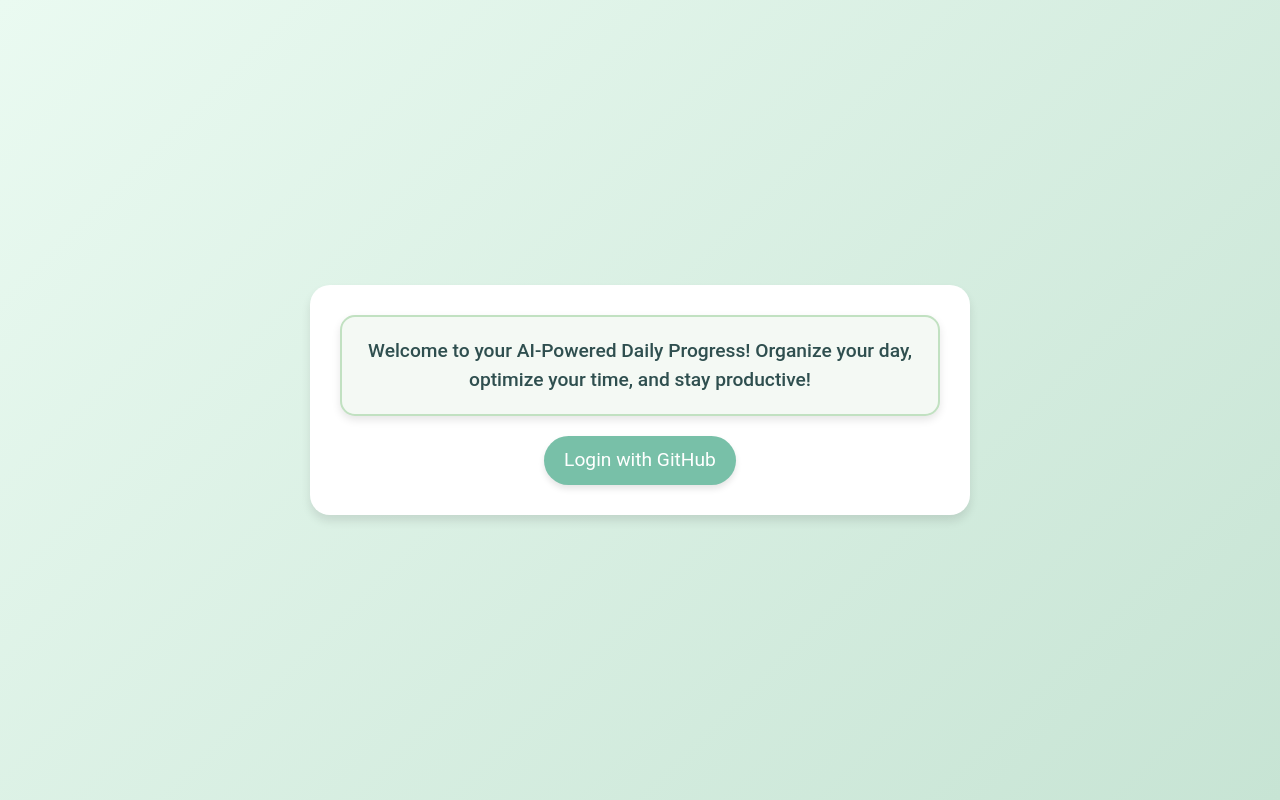
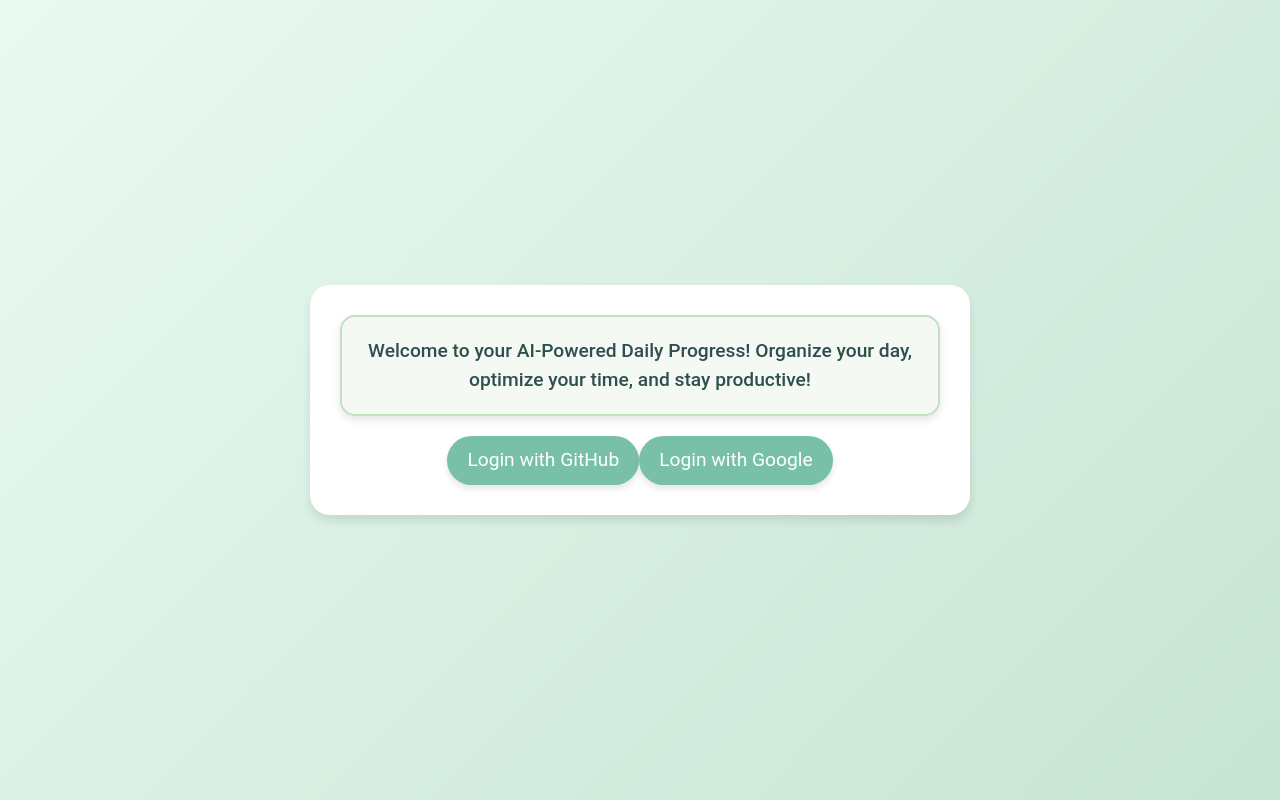
Before and after one commit to Marvin-Hossain/CoderColony, a React (Vite) app in the folder frontend/: page / in a window 1280 px wide. Built offline with nearby package versions, Linux system fonts and the light colour scheme; no server answers.

Commit message:
Included google login link (and linkedin for future ref)

```diff
--- a/frontend/src/pages/Intro.tsx
+++ b/frontend/src/pages/Intro.tsx
@@ -8,6 +8,14 @@
         window.location.href = API_CONFIG.BASE_AUTH_URL + API_CONFIG.ENDPOINTS.AUTH.GITHUB;
     };
 
+    const handleGoogleLogin = (): void => {
+        window.location.href = API_CONFIG.BASE_AUTH_URL + API_CONFIG.ENDPOINTS.AUTH.GOOGLE;
+    };
+
+    // const handleLinkedinLogin = (): void => {
+    //     window.location.href = API_CONFIG.BASE_AUTH_URL + API_CONFIG.ENDPOINTS.AUTH.LINKEDIN;
+    // };
+
     return (
         <div className="intro">
             <div className="intro-container">
@@ -15,11 +23,23 @@
                     Welcome to your AI-Powered Daily Progress! Organize your day, optimize your time, and stay
                     productive!
                 </div>
-                <Button
-                    className="github-login-btn"
-                    onClick={handleGithubLogin}
-                    text="Login with GitHub"
-                />
+                <div className="login-buttons-container">
+                    <Button
+                        className="github-login-btn"
+                        onClick={handleGithubLogin}
+                        text="Login with GitHub"
+                    />
+                    <Button
+                        className="google-login-btn"
+                        onClick={handleGoogleLogin}
+                        text="Login with Google"
+                    />
+                    {/* <Button
+                        className="linkedin-login-btn"
+                        onClick={handleLinkedinLogin}
+                        text="Login with LinkedIn"
+                    /> */}
+                </div>
             </div>
         </div>
     );
--- a/frontend/src/services/config.ts
+++ b/frontend/src/services/config.ts
@@ -3,6 +3,8 @@
     TEST: string;
     LOGOUT: string;
     GITHUB: string;
+    GOOGLE: string;
+    LINKEDIN: string;
 }
 
 interface ApiEndpoints {
@@ -32,7 +34,9 @@
             USER: '/auth/user',
             TEST: '/auth/test',
             LOGOUT: '/auth/logout',
-            GITHUB: '/oauth2/authorization/github'
+            GITHUB: '/oauth2/authorization/github',
+            GOOGLE: '/oauth2/authorization/google',
+            LINKEDIN: '/oauth2/authorization/linkedin'
         },
         JOBS_STATS: '/jobs/dashboard-stats'
     }
```
